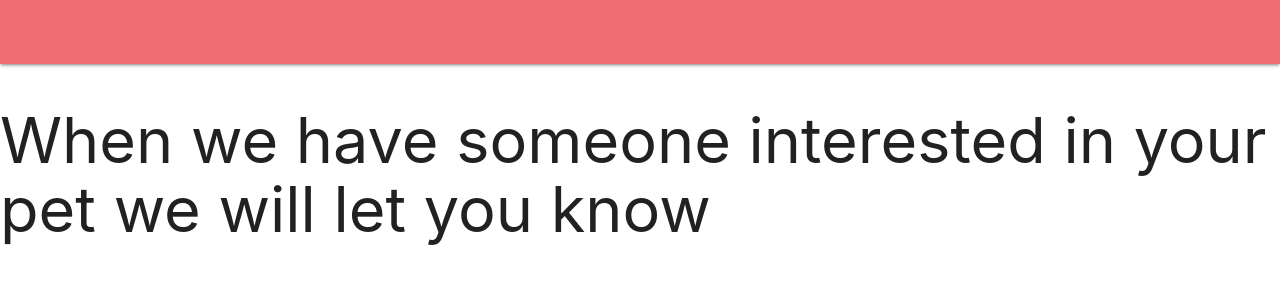
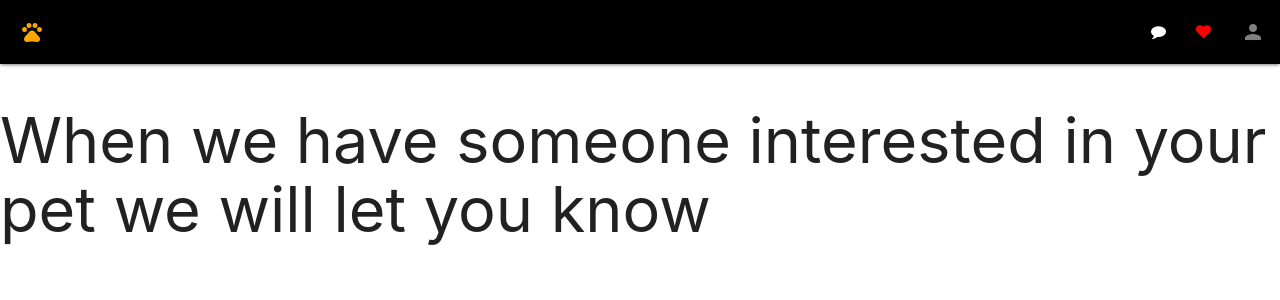
Before and after one commit to renad1999/Adoptly, a Django app: page /home/ in a window 1280 px wide. Shown: the top 300 px of the page. Run offline with Django 4.2, Linux system fonts and the light colour scheme; a user stored in the database is signed in; parts of the project's set-up code (start-up, migrations or seed data) failed here and were passed over.

Commit message:
nav bar fixes

```diff
--- a/main_app/static/css/style.css
+++ b/main_app/static/css/style.css
@@ -853,7 +853,7 @@
 top: -13vmin;
 left: 40px; */
 
-<<<<<<< HEAD
+
 
 .centered-text {
     text-align: center;
@@ -997,10 +997,3 @@
   }
 
   /* Add any other necessary styles for the questionnaire form */
-
-
-=======
-=======
-} */
->>>>>>> development
->>>>>>> development
--- a/main_app/templates/base.html
+++ b/main_app/templates/base.html
@@ -18,19 +18,12 @@
 <body>
   <header class="navbar-fixed">
     <nav>
-      <div class="nav-wrapper hide-on-med-and-up" style="background-color: black;">
-        <ul id="nav-mobile" class="center">
-          <li><a href="{% url 'gateway' %}" class="brand-logo stylish-a"><i class="material-icons" style="color: orange;">pets</i></a></li>
-    <nav id="navbar">
-      <div class="nav-wrapper">
-        <ul id="nav-mobile" class="left hide-on-med-and-down">
-          <li><a href="{% url 'home' %}" class="brand-logo stylish-a">A</a></li>
 
         </ul>
       </div>
       <div class="nav-wrapper hide-on-small-only" style="background-color: black;">
         <ul id="nav-mobile" class="left">
-          <li><a href="{% url 'gateway' %}" class="brand-logo stylish-a"><i class="material-icons" style="color: orange;">pets</i></a></li>
+          <li><a href="{% url 'home' %}" class="brand-logo stylish-a"><i class="material-icons" style="color: orange;">pets</i></a></li>
         </ul>
 
         <ul id="nav-mobile" class="right">
--- a/main_app/templates/home.html
+++ b/main_app/templates/home.html
@@ -3,7 +3,7 @@
 {% block content %}
 <!-- for match in pawfect matches -->
 
-    {% if UserDetails.adopter = True %}
+    {% if UserDetails.adopter == True %}
         <div id="pet-container">
             {% for pet in pets %}
                 <h1> {{ pet.name }} </h1>
```
